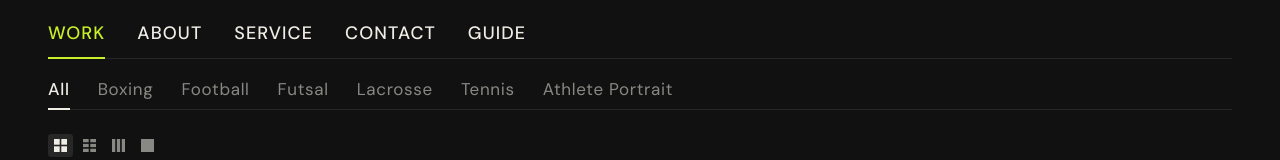
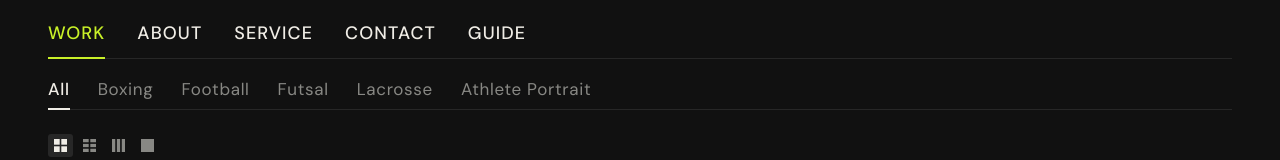
Before and after one commit to yoogeeone-rgb/sideline, a plain HTML site: page index.html in a window 1280 px wide. Shown: the part 140-300 px from the top of the page. Drawn offline with Linux system fonts and the light colour scheme.

Commit message:
ㅁ
ㅋㅋ

```diff
--- a/index.html
+++ b/index.html
@@ -868,7 +868,6 @@ footer { border-top:1px solid var(--light); padding:24px 48px; margin-top:80px;
       <button class="filter-btn" id="fb-football" onclick="filterWork('football')">Football</button>
       <button class="filter-btn" id="fb-futsal" onclick="filterWork('futsal')">Futsal</button>
       <button class="filter-btn" id="fb-lacrosse" onclick="filterWork('lacrosse')">Lacrosse</button>
-      <button class="filter-btn" id="fb-tennis" onclick="filterWork('tennis')">Tennis</button>
       <button class="filter-btn" id="fb-portrait" onclick="filterWork('portrait')">Athlete Portrait</button>
     </div>
   </div>
@@ -923,7 +922,6 @@ footer { border-top:1px solid var(--light); padding:24px 48px; margin-top:80px;
     <div class="work-item" data-cat="lacrosse" onclick="openLightbox(this.querySelector('img').src)"><img src="images/lacrosse/lac_5.jpg" alt=""></div>
     <div class="work-item" data-cat="lacrosse" onclick="openLightbox(this.querySelector('img').src)"><img src="images/lacrosse/lac_6.jpg" alt=""></div>
     <div class="work-item" data-cat="lacrosse" onclick="openLightbox(this.querySelector('img').src)"><img src="images/lacrosse/lac_7.jpg" alt=""></div>
-    <!-- Tennis (사진 추가 후 교체) -->
     <!-- Portrait (사진 추가 후 교체) -->
     <div class="work-item" data-cat="portrait" onclick="openLightbox(this.querySelector('img').src)"><img src="images/portrait/portrait_1_resized.jpg" alt=""></div>
     <div class="work-item" data-cat="portrait" onclick="openLightbox(this.querySelector('img').src)"><img src="images/portrait/portrait_4_resized.jpg" alt=""></div>
```
